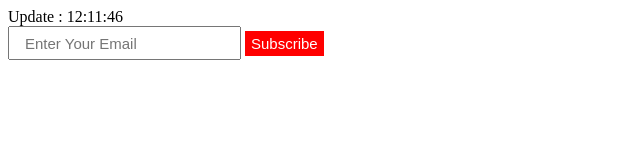
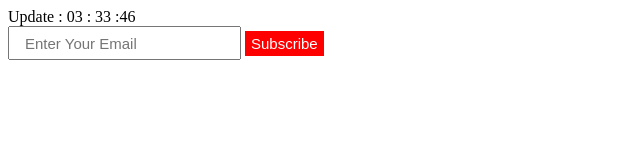
Before and after one commit to Yudiz-Harshal-Gami/Demo, a plain HTML site: page index.html in a window 1280 px wide. Shown: the full height of the page, 0-640 px from the left. Drawn offline with Linux system fonts and the light colour scheme.

Commit message:
Update index.html

```diff
--- a/index.html
+++ b/index.html
@@ -32,7 +32,7 @@
 </head>
 
 <body>
-    Update : 12:11:46
+    Update : 03 : 33 :46
     <form method="post" onsubmit="return sendEmail()">
         <input type="email" id="userEmail" placeholder="Enter Your Email">
         <input type="submit" id="btnSubmit" value="Subscribe" />
```
